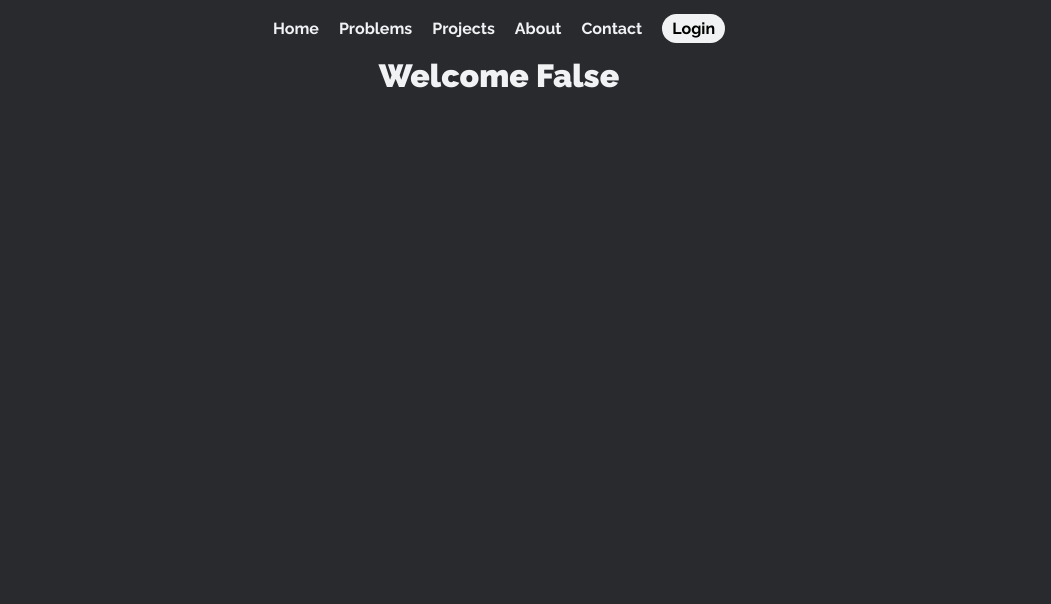
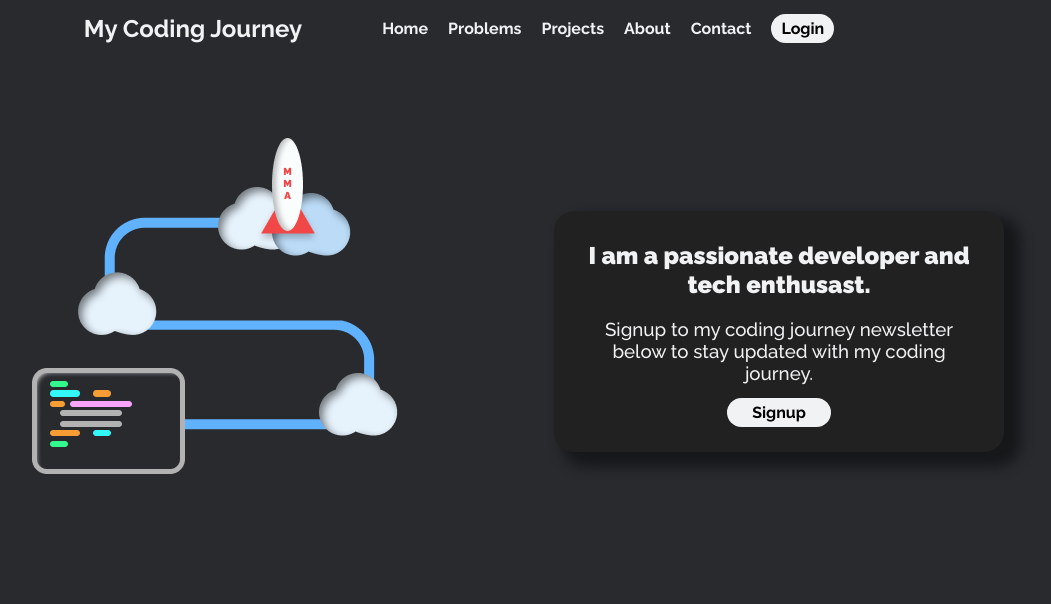
Before and after one commit to sherlock6147/my-coding-journey, a Django app: page / in a window 1280 px wide. Shown: the top 604 px of the page, without its empty margins (141-1192 px from the left). Run offline with Django 3.2, Linux system fonts and the light colour scheme.

Commit message:
completed index html's header part

```diff
--- a/base/static/css/base.css
+++ b/base/static/css/base.css
@@ -1,7 +1,7 @@
 @import url('https://fonts.googleapis.com/css2?family=Raleway:wght@200;400;500;600;700;800;900&display=swap');
 :root{
     --bg-color : hsl(220,7%,17%);
-    --card-bg-color : hsl(0,0,13);
+    --card-bg-color : hsl(0, 0%, 13%);
     --primary-text-color : hsl(220, 7%, 95%);
     --secondary-text-color : hsl(220, 7%, 80%);
     --secondary-bg-color : hsl(0, 0%, 77%);
--- a/base/static/css/index.css
+++ b/base/static/css/index.css
@@ -0,0 +1,51 @@
+.header{
+    padding: 10px 80px;
+}
+.header ul{
+    display: flex;
+    list-style: none;
+    flex-direction: row;
+    justify-content: center;
+    flex-wrap: wrap;
+    align-items: center;
+    align-content: center;
+}
+.header ul .holder{
+    flex: 1;
+    min-width: 260px;
+    display: flex;
+    justify-content: center;
+    align-items: baseline;
+}
+.holder .img-container{
+    overflow: hidden;
+    margin: auto 0px;
+    background-size: contain;
+}
+.img-container img{
+    width: 100%;
+}
+.holder .card{
+    background-color: var(--card-bg-color);
+    padding: 30px;
+    max-width: 450px;
+    margin: 0 auto;
+    box-shadow: 12px 10px 13px 5px rgba(0, 0, 0, 0.45);
+    border-radius: 20px;
+    text-align: center;
+}
+#signup-btn{
+    margin-top: 15px;
+    padding: 5px 25px;
+    text-decoration: none;
+    font-weight: 700;
+
+    border-radius: 100px;
+    color: var(--dark-text-color);
+    background-color: var(--secondary-light-bg-color);
+}
+@media screen and (max-width:800px) {
+    .header{
+        padding: 10px 10px;
+    }
+}
--- a/base/static/css/snippets/navigation.css
+++ b/base/static/css/snippets/navigation.css
@@ -24,6 +24,7 @@
     margin: 4px 10px;
     padding: 5px 10px;
     border-radius: 100px;
+    max-width: 200px;
     background-color: var(--secondary-light-bg-color);
 }
 .link-holder.special a{
--- a/templates/base/index.html
+++ b/templates/base/index.html
@@ -1,7 +1,26 @@
 {% extends 'base/base.html' %}
+{% load static %}
 {% block title %} Home {% endblock %}
 {% block content %}
-    <center>
-        <h1>Welcome {{user.is_staff}}</h1>
-    </center>
+    <link rel="stylesheet" href="{% static 'css/index.css' %}">
+    <section class="header">
+        <ul>
+            <li class="holder">
+                <div class="img-container">
+                    <img src="{% static 'media/welcome-img.png' %}" alt="welcome-img">
+                </div>
+            </li>
+            <li class="holder">
+                <div class="card" id="newsletter_signup">
+                    <h1>I am a passionate developer and tech enthusast.</h1>
+                    <br>
+                    <h3>Signup to my coding journey newsletter below to stay updated with my coding journey.</h3>
+                    <br>
+                    <center>
+                        <a href="{% url 'account_login' %}" id="signup-btn">Signup</a>
+                    </center>
+                </div>
+            </li>
+        </ul>
+    </section>
 {% endblock %}
--- a/templates/base/snippets/navigation.html
+++ b/templates/base/snippets/navigation.html
@@ -1,7 +1,8 @@
 {% load static %}
 <link rel="stylesheet" href="{% static 'css/snippets/navigation.css' %}">
-<section class="nav-section">
-    <ul class="links">
+<section class="nav-section top">
+    <h2 id="logo">My Coding Journey</h2>
+    <ul class="links" id="large">
         <li class="link-holder"><a href="{% url 'base:home' %}">Home</a></li>
         <li class="link-holder"><a href="#">Problems</a></li>
         <li class="link-holder"><a href="#">Projects</a></li>
@@ -17,4 +18,33 @@
             <li class="link-holder special"><a href="{% url 'account_login' %}">Login</a></li>
         {% endif %}
     </ul>
+    <button id="hamburger-btn" onclick="toggleMenu()" >
+        <div class="rect"></div>
+        <div class="rect"></div>
+        <div class="rect"></div>
+    </button>
 </section>
+<div class="small-nav top">
+    <ul class="links" id="small">
+        <li class="link-holder"><a href="{% url 'base:home' %}">Home</a></li>
+        <li class="link-holder"><a href="#">Problems</a></li>
+        <li class="link-holder"><a href="#">Projects</a></li>
+        {% if user.is_staff %}
+            <li class="link-holder"><a href="#">Practice</a></li>
+            <li class="link-holder"><a href="#">Notes</a></li>
+        {% endif %}
+        <li class="link-holder"><a href="#">About</a></li>
+        <li class="link-holder"><a href="#">Contact</a></li>
+        {% if user.is_authenticated %}
+            <li class="link-holder special"><a href="{% url 'account_logout' %}">Logout</a></li>
+        {% else %}
+            <li class="link-holder special"><a href="{% url 'account_login' %}">Login</a></li>
+        {% endif %}
+    </ul>
+</div>
+<script>
+    function toggleMenu(){
+        let menu = document.getElementById("small");
+        menu.classList.toggle('visible');
+    }
+</script>
```
Also changed, not shown: other parts of base/static/css/snippets/navigation.css (+70 -0 lines), base/static/media/welcome-img.png (added).
